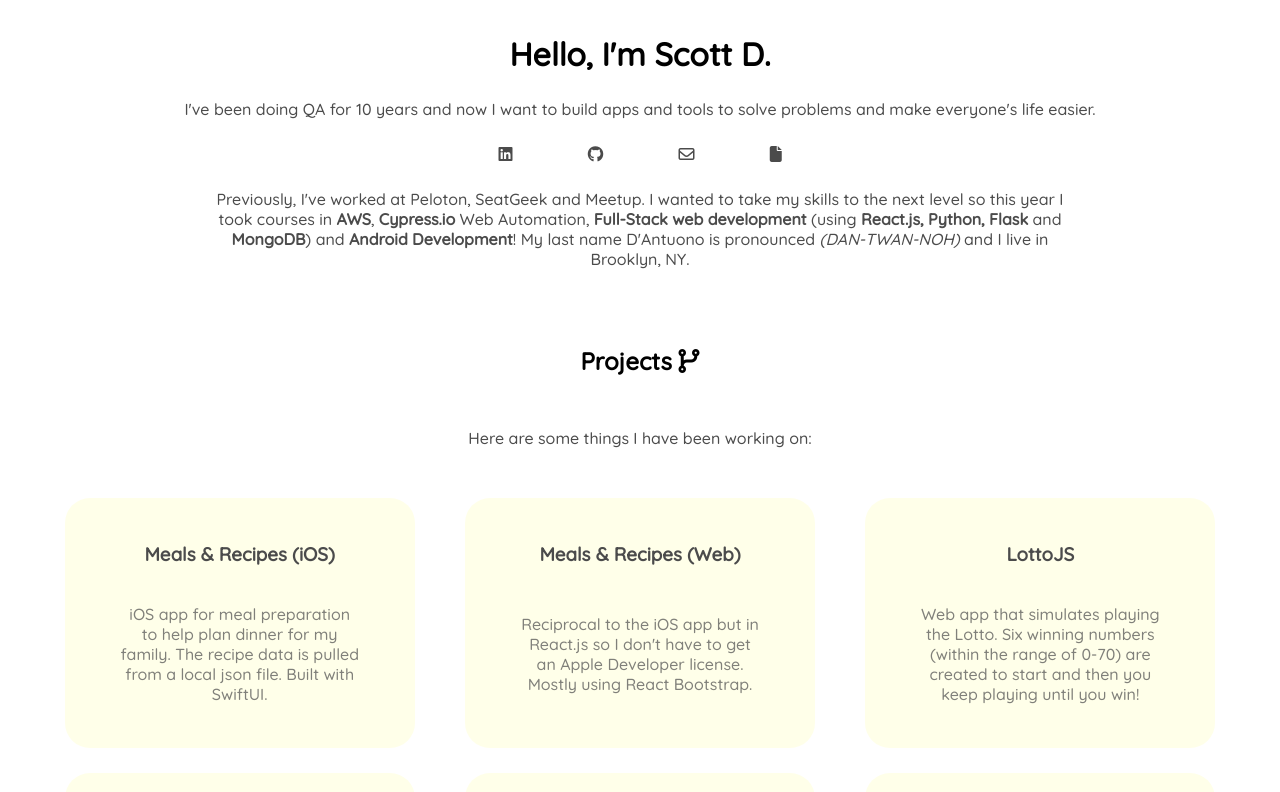
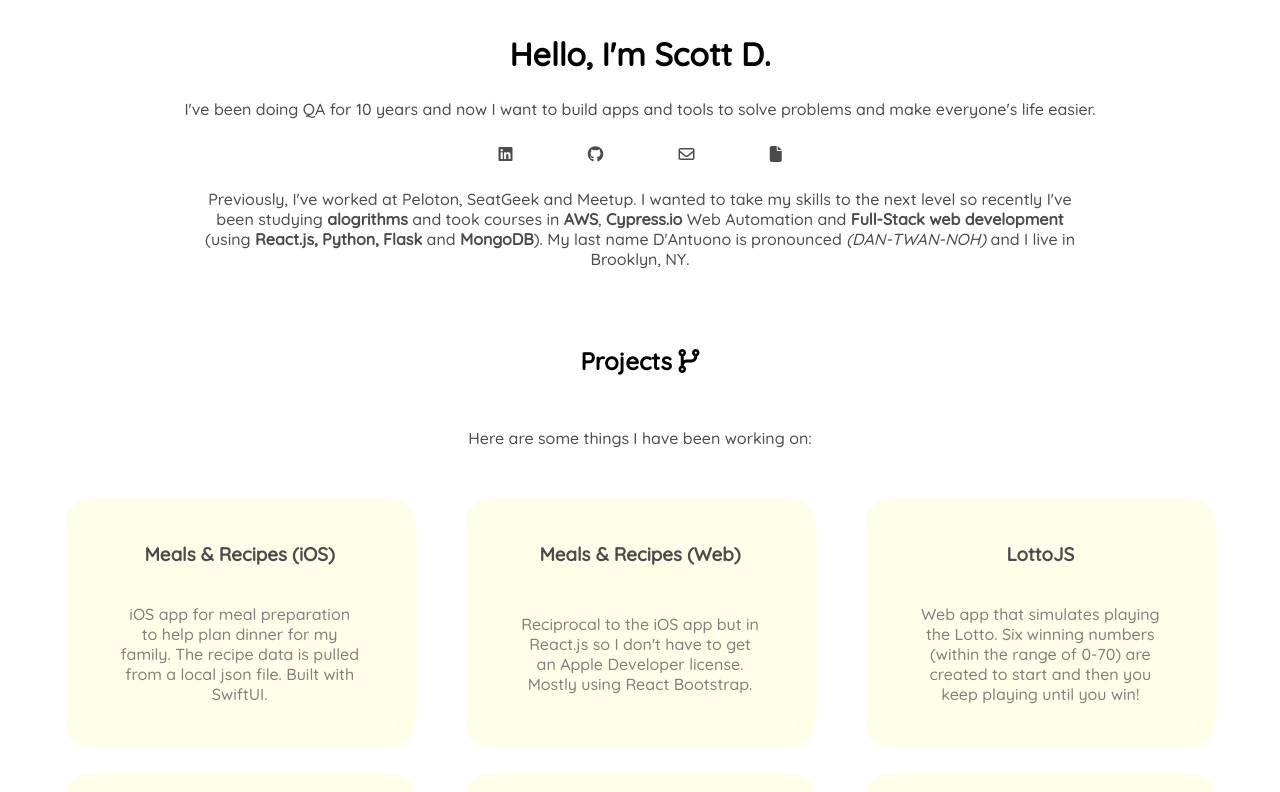
Before and after one commit to escosio/scottdantuono, a React (Create React App) app: page / in a window 1280 px wide. Shown: the top 792 px of the page. Built offline with nearby package versions, Linux system fonts and the light colour scheme.

Commit message:
update text

```diff
--- a/src/components/Header.js
+++ b/src/components/Header.js
@@ -29,7 +29,7 @@
           </a>
         </li>
       </div>
-      <p className="bio-paragraph">Previously, I've worked at Peloton, SeatGeek and Meetup. I wanted to take my skills to the next level so this year I took courses in <a href="https://verify.acloud.guru/DC5142641436?_ga=2.189816552.291013847.1694446391-257866084.1689853720"><b>AWS</b></a>, <a href="https://udemy-certificate.s3.amazonaws.com/image/UC-faeec6b3-cae5-453e-be78-b6aaf13ebf84.jpg"><b>Cypress.io</b> Web Automation</a>, <a href="https://www.udemy.com/course/full-stack-web-development-bootcamp/"><b>Full-Stack web development</b></a> (using <b>React.js, Python, Flask</b> and <b>MongoDB</b>) and <a href="https://www.coursera.org/learn/introduction-to-android-mobile-application-development/home/welcome"><b>Android Development</b></a>!  My last name D'Antuono is pronounced <i>(DAN-TWAN-NOH)</i> and I live in Brooklyn, NY.</p>
+      <p className="bio-paragraph">Previously, I've worked at Peloton, SeatGeek and Meetup. I wanted to take my skills to the next level so recently I've been studying <b>alogrithms</b> and took courses in <a href="https://verify.acloud.guru/DC5142641436?_ga=2.189816552.291013847.1694446391-257866084.1689853720"><b>AWS</b></a>, <a href="https://udemy-certificate.s3.amazonaws.com/image/UC-faeec6b3-cae5-453e-be78-b6aaf13ebf84.jpg"><b>Cypress.io</b> Web Automation</a> and <a href="https://www.udemy.com/course/full-stack-web-development-bootcamp/"><b>Full-Stack web development</b></a> (using <b>React.js, Python, Flask</b> and <b>MongoDB</b>).  My last name D'Antuono is pronounced <i>(DAN-TWAN-NOH)</i> and I live in Brooklyn, NY.</p>
     </div>
   );
 };
```
